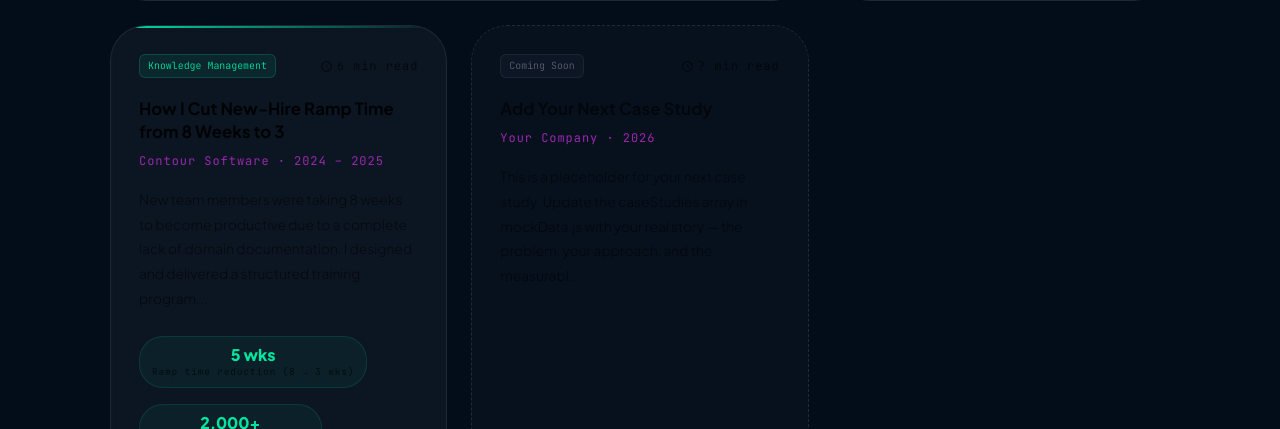
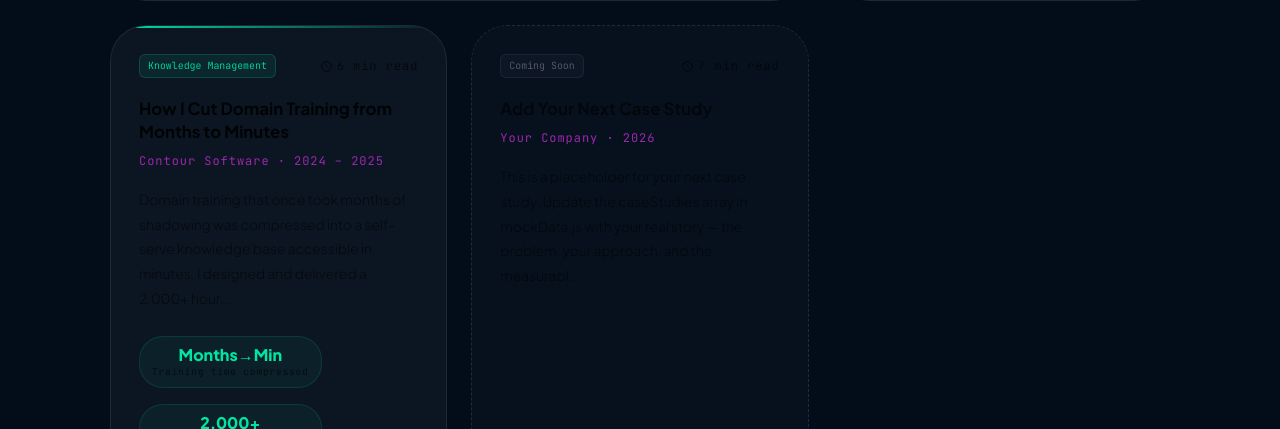
Before and after one commit to shironigun/shironigun.github.io, a React (Vite) app: page / in a window 1280 px wide. Shown: the part 9023-9452 px from the top of the page. Built offline with nearby package versions, Linux system fonts and the light colour scheme.

Commit message:
Update training case study: months-to-minutes impact, 5+ teams listed

```diff
--- a/src/data/mockData.js
+++ b/src/data/mockData.js
@@ -899,8 +899,8 @@ export const caseStudies = [
   },
   {
     id: "cs-training",
-    title: "How I Cut New-Hire Ramp Time from 8 Weeks to 3",
-    subtitle: "Cutting New-Hire Ramp Time from 8 Weeks to 3",
+    title: "How I Cut Domain Training from Months to Minutes",
+    subtitle: "A Self-Initiated Knowledge Base Adopted by Operations, Development, QA, Stakeholders & End Customers",
     company: "Contour Software",
     period: "2024 – 2025",
     role: "Junior SQA Analyst",
@@ -915,9 +915,9 @@ export const caseStudies = [
       "SOPs",
     ],
     overview:
-      "New team members were taking 8 weeks to become productive due to a complete lack of domain documentation. I designed and delivered a structured training program that compressed that to 3 weeks and became the team's standard onboarding playbook.",
+      "Domain training that once took months of shadowing was compressed into a self-serve knowledge base accessible in minutes. I designed and delivered a 2,000+ hour structured training program now used by operations, internal development, QA, stakeholder teams, and end customers as the primary domain reference.",
     problem:
-      "Domain knowledge lived entirely in the heads of 3 senior engineers who were also responsible for delivery. New hires were learning by osmosis, asking the same questions repeatedly, and blocking senior engineers from their own work.",
+      "Domain knowledge lived entirely in the heads of 3 senior engineers who were also responsible for delivery. New hires were learning by osmosis over months, asking the same questions repeatedly, and blocking senior engineers from their own work. There was no single source of truth for operations, dev, QA, or customer-facing teams.",
     approach: [
       {
         step: "Knowledge Audit",
@@ -941,10 +941,10 @@ export const caseStudies = [
       },
     ],
     results: [
-      { metric: "5 wks", label: "Ramp time reduction (8 → 3 wks)" },
+      { metric: "Months→Min", label: "Training time compressed" },
       { metric: "2,000+", label: "Training hours delivered" },
       { metric: "60+", label: "SOPs and guides authored" },
-      { metric: "4", label: "Teams using the knowledge base" },
+      { metric: "5+", label: "Teams: Ops, Dev, QA, Stakeholders, Customers" },
     ],
     learnings:
       "The act of documenting knowledge made the senior engineers realise how much implicit context they were carrying. The real ROI wasn't just faster onboarding — it was freeing senior engineers from 2+ hours of interruptions daily.",
```
